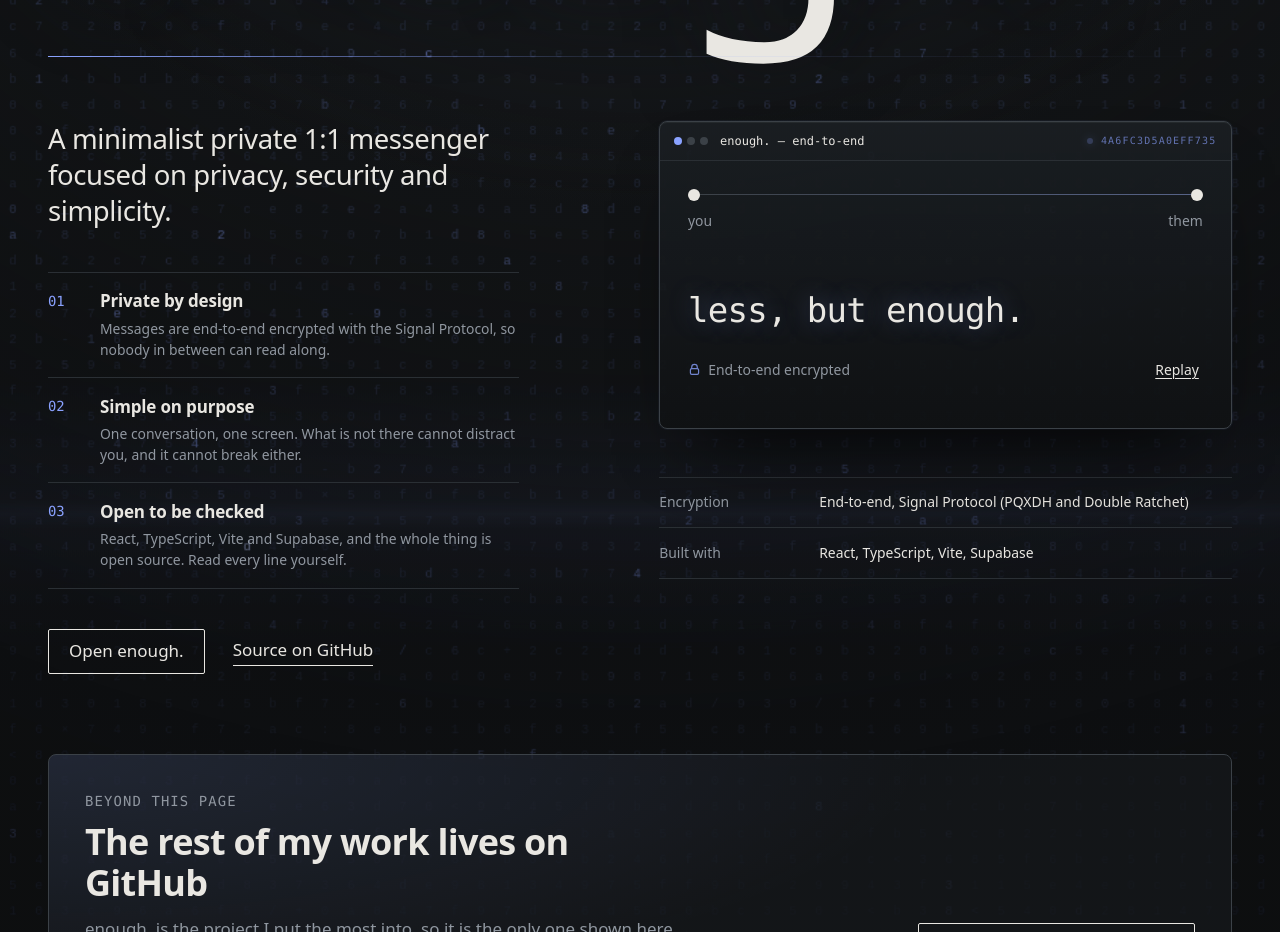
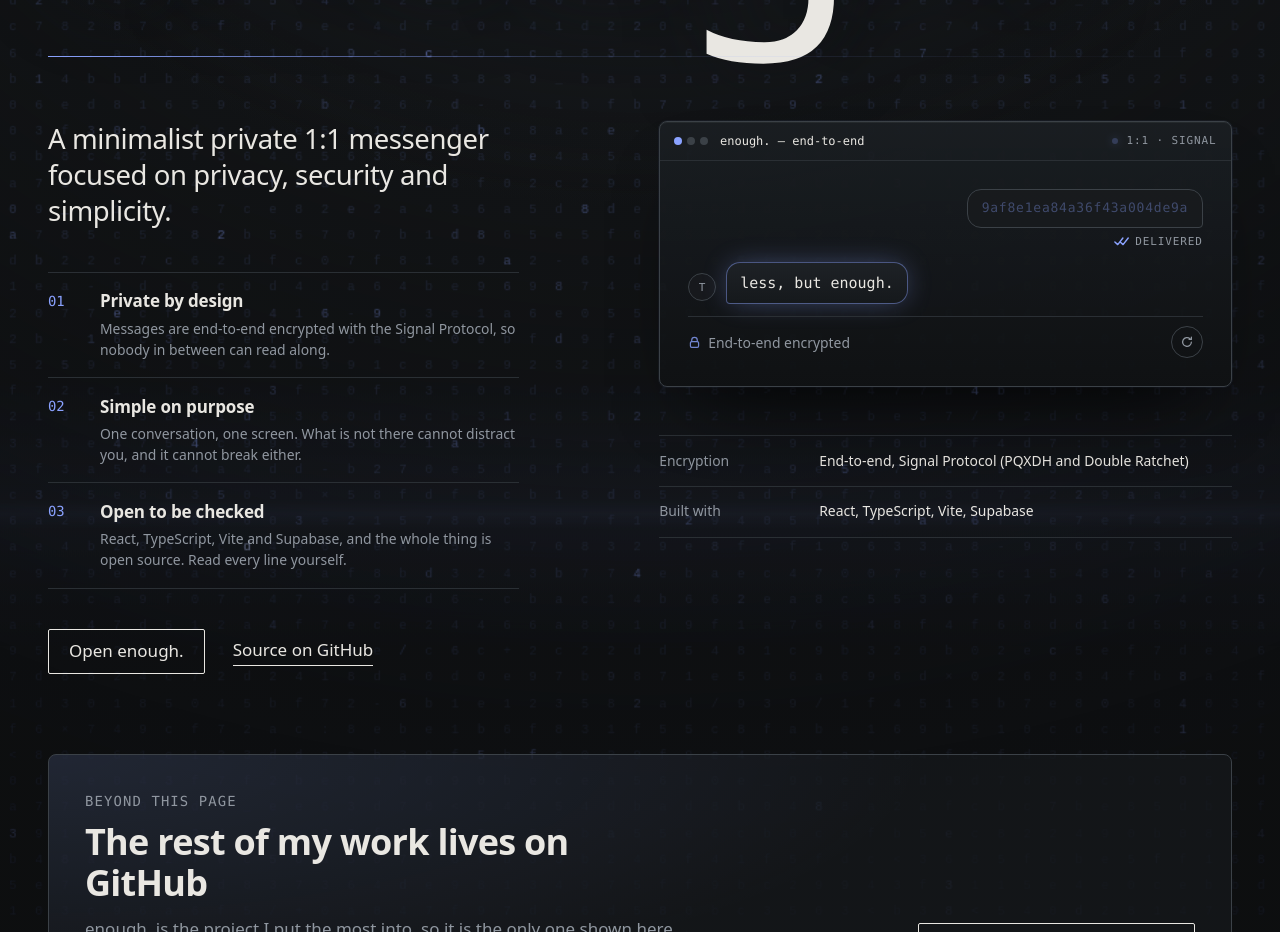
Before and after one commit to hpmine42/hpmine42.github.io, a Vue app: page / in a window 1280 px wide. Shown: the part 1280-2212 px from the top of the page. Built offline with nearby package versions, Linux system fonts and the light colour scheme.

Commit message:
Turn the enough. demo into an actual chat instead of a line with a Replay link
Co-authored-by: arena-agent <297053741+arena-agent@users.noreply.github.com>

```diff
--- a/src/components/EnoughThread.vue
+++ b/src/components/EnoughThread.vue
@@ -3,14 +3,16 @@ import { onBeforeUnmount, onMounted, ref } from 'vue'
 import { useReducedMotion } from '../composables/useReducedMotion'
 
 /*
-  The one idea behind enough.: a message travels between exactly two people
-  and is only readable at the end. A packet crosses the line as ciphertext,
-  then the text resolves character by character on arrival.
+  The one idea behind enough., shown as what it is: a chat between two people.
+  The message leaves as noise — the outgoing bubble carries ciphertext — and
+  only becomes readable in the bubble on the other side, character by
+  character, once it has arrived. Plays once when it scrolls into view; the
+  small round button replays it.
 */
 
 const PLAIN = 'less, but enough.'
 const GLYPHS = '0123456789abcdef'
-const TRAVEL_MS = 1500
+const TRAVEL_MS = 1200
 const DECRYPT_MS = 1100
 
 type Phase = 'idle' | 'sending' | 'decrypting' | 'done'
@@ -27,17 +29,29 @@ const reduced = useReducedMotion()
 const root = ref<HTMLElement | null>(null)
 const phase = ref<Phase>('idle')
 const shown = ref(scramble(PLAIN.length))
+const cipher = ref(scramble(24))
 
 let timer = 0
+let churn = 0
 let frame = 0
 let observer: IntersectionObserver | null = null
 
 function clearTimers(): void {
   window.clearTimeout(timer)
+  window.clearInterval(churn)
   cancelAnimationFrame(frame)
 }
 
+function startCipher(): void {
+  window.clearInterval(churn)
+  churn = window.setInterval(() => {
+    if (document.hidden) return
+    cipher.value = scramble(24)
+  }, 110)
+}
+
 function decrypt(): void {
+  window.clearInterval(churn)
   phase.value = 'decrypting'
   const start = performance.now()
   let lastPaint = 0
@@ -67,7 +81,9 @@ function run(): void {
   }
   phase.value = 'idle'
   shown.value = scramble(PLAIN.length)
-  // Two frames, so the packet snaps back to the start before it travels again.
+  cipher.value = scramble(24)
+  startCipher()
+  // Two frames, so the bubbles snap back to their starting state first.
   frame = requestAnimationFrame(() => {
     frame = requestAnimationFrame(() => {
       phase.value = 'sending'
@@ -83,6 +99,7 @@ onMounted(() => {
     ([entry]) => {
       if (!entry?.isIntersecting) return
       observer?.disconnect()
+      observer = null
       run()
     },
     { threshold: 0.6 },
@@ -98,23 +115,39 @@ onBeforeUnmount(() => {
 
 <template>
   <figure ref="root" class="thread" :data-phase="phase">
-    <div class="thread__track" aria-hidden="true">
-      <span class="thread__node" />
-      <span class="thread__line">
-        <span class="thread__fill" />
-        <span class="thread__packet" />
-      </span>
-      <span class="thread__node" />
+    <div class="thread__log">
+      <!-- Outgoing: the message as it leaves, nothing but noise. -->
+      <div class="thread__row thread__row--out">
+        <span class="thread__bubble thread__bubble--out" aria-hidden="true">
+          <span class="thread__cipher">{{ cipher }}</span>
+        </span>
+        <span class="thread__tag" aria-hidden="true">
+          <template v-if="phase === 'done'">
+            <svg class="thread__tick" viewBox="0 0 18 12" width="16" height="11" focusable="false">
+              <path
+                d="M1 6.5 4.2 9.5 10 2M7 6.5 10.2 9.5 16 2"
+                fill="none"
+                stroke="currentColor"
+                stroke-width="1.6"
+                stroke-linecap="round"
+                stroke-linejoin="round"
+              />
+            </svg>
+            delivered
+          </template>
+          <template v-else>encrypted</template>
+        </span>
+      </div>
+
+      <!-- Incoming: the same message, readable only once it has arrived. -->
+      <div class="thread__row thread__row--in">
+        <span class="thread__avatar" aria-hidden="true">T</span>
+        <span class="thread__bubble thread__bubble--in">
+          <span class="sr-only">{{ PLAIN }}</span>
+          <span aria-hidden="true">{{ shown }}</span>
+        </span>
+      </div>
     </div>
-    <div class="thread__names" aria-hidden="true">
-      <span>you</span>
-      <span>them</span>
-    </div>
-
-    <p class="thread__message">
-      <span class="sr-only">{{ PLAIN }}</span>
-      <span aria-hidden="true">{{ shown }}</span>
-    </p>
 
     <figcaption class="thread__caption">
       <span class="thread__status">
@@ -130,13 +163,19 @@ onBeforeUnmount(() => {
         </svg>
         End-to-end encrypted
       </span>
-      <button
-        class="thread__replay"
-        type="button"
-        :hidden="phase !== 'done' || reduced"
-        @click="run"
-      >
-        Replay<span class="sr-only"> the encryption animation</span>
+
+      <button class="thread__replay" type="button" :disabled="reduced" @click="run">
+        <svg viewBox="0 0 16 16" width="14" height="14" aria-hidden="true" focusable="false">
+          <path
+            d="M13 8a5 5 0 1 1-1.6-3.7M13 2.4V5h-2.6"
+            fill="none"
+            stroke="currentColor"
+            stroke-width="1.4"
+            stroke-linecap="round"
+            stroke-linejoin="round"
+          />
+        </svg>
+        <span class="sr-only">Replay the encryption animation</span>
       </button>
     </figcaption>
   </figure>
@@ -144,107 +183,136 @@ onBeforeUnmount(() => {
 
 <style scoped>
 .thread {
-  padding-bottom: 0.5rem;
+  display: grid;
+  gap: 0.75rem;
 }
 
-.thread__track {
-  display: flex;
-  align-items: center;
+.thread__log {
+  display: grid;
+  gap: 0.75rem;
 }
 
-.thread__node {
-  flex: none;
-  width: 0.75rem;
-  height: 0.75rem;
-  border-radius: 50%;
-  background: var(--fg);
+.thread__row {
+  display: flex;
+  align-items: flex-end;
+  gap: 0.6rem;
+  min-height: 2.6rem;
 }
 
-.thread__line {
-  position: relative;
-  flex: 1;
-  height: 1px;
-  background: var(--rule-strong);
+.thread__row--out {
+  flex-direction: column;
+  align-items: flex-end;
+  gap: 0.35rem;
 }
 
-/* The travelled part of the line lights up behind the packet. */
-.thread__fill {
-  position: absolute;
-  inset: 0 auto 0 0;
-  width: 0;
-  background: linear-gradient(90deg, transparent, var(--accent));
-  opacity: 0;
+.thread__bubble {
+  display: inline-flex;
+  align-items: baseline;
+  gap: 0.5rem;
+  max-width: 100%;
+  padding: 0.6rem 0.85rem;
+  border-radius: 14px;
+  font-family: var(--font-mono);
+  font-size: 0.9375rem;
+  line-height: 1.35;
+  overflow-wrap: anywhere;
 }
 
-.thread[data-phase='sending'] .thread__fill {
-  width: 100%;
-  opacity: 0.8;
+/* Outgoing: dim, monospace noise, nudged in from the right. */
+.thread__bubble--out {
+  border: 1px solid var(--rule-strong);
+  background: rgba(24, 27, 30, 0.75);
+  color: rgba(138, 162, 255, 0.6);
+  border-bottom-right-radius: 4px;
+  opacity: 0;
+  transform: translateX(0.6rem);
   transition:
-    width 1.5s var(--ease-in-out),
-    opacity 0.2s linear;
+    opacity 0.3s var(--ease-out),
+    transform 0.35s var(--ease-out),
+    color 0.4s linear;
 }
 
-.thread[data-phase='decrypting'] .thread__fill,
-.thread[data-phase='done'] .thread__fill {
-  width: 100%;
-  opacity: 0.35;
-  transition: opacity 0.5s linear;
+.thread[data-phase='sending'] .thread__bubble--out,
+.thread[data-phase='decrypting'] .thread__bubble--out,
+.thread[data-phase='done'] .thread__bubble--out {
+  opacity: 1;
+  transform: none;
 }
 
-.thread__packet {
-  position: absolute;
-  top: 50%;
-  left: 0;
-  width: 0.5rem;
-  height: 0.5rem;
-  margin-top: -0.25rem;
-  border-radius: 50%;
-  background: var(--accent);
-  opacity: 0;
-  box-shadow:
-    0 0 0.5rem rgba(138, 162, 255, 0.8),
-    0 0 1.5rem rgba(138, 162, 255, 0.45);
+.thread[data-phase='decrypting'] .thread__bubble--out,
+.thread[data-phase='done'] .thread__bubble--out {
+  color: rgba(138, 162, 255, 0.35);
 }
 
-.thread[data-phase='sending'] .thread__packet {
-  left: calc(100% - 0.5rem);
-  opacity: 1;
-  transition:
-    left 1.5s var(--ease-in-out),
-    opacity 0.15s linear;
+.thread__cipher {
+  font-size: 0.8125rem;
+  letter-spacing: 0.06em;
+  font-variant-numeric: tabular-nums;
 }
 
-.thread[data-phase='decrypting'] .thread__packet,
-.thread[data-phase='done'] .thread__packet {
-  left: calc(100% - 0.5rem);
-  opacity: 0;
-  transition: opacity 0.4s linear;
+.thread__tag {
+  display: inline-flex;
+  align-items: center;
+  gap: 0.3rem;
+  font-family: var(--font-mono);
+  font-size: 0.6875rem;
+  letter-spacing: 0.08em;
+  text-transform: uppercase;
+  color: var(--fg-muted);
+  white-space: nowrap;
 }
 
-.thread__names {
-  display: flex;
-  justify-content: space-between;
-  margin-top: 0.6rem;
-  font-size: var(--step--1);
+.thread__tag:empty {
+  display: none;
+}
+
+.thread__tick {
+  color: var(--accent);
+}
+
+/* Incoming: starts as noise, resolves into the sentence. */
+.thread__avatar {
+  flex: none;
+  display: grid;
+  place-items: center;
+  width: 1.75rem;
+  height: 1.75rem;
+  margin-bottom: 0.15rem;
+  border-radius: 50%;
+  border: 1px solid var(--rule-strong);
+  background: rgba(24, 27, 30, 0.85);
+  font-family: var(--font-mono);
+  font-size: 0.6875rem;
   color: var(--fg-muted);
 }
 
-.thread__message {
-  min-height: 1.4em;
-  margin-top: clamp(2rem, 5vw, 3.5rem);
-  font-family: var(--font-mono);
-  font-size: clamp(1.25rem, 0.9rem + 1.9vw, 2.125rem);
-  font-weight: 400;
-  line-height: 1.3;
-  letter-spacing: -0.02em;
-  overflow-wrap: anywhere;
+.thread__bubble--in {
+  min-height: 2.6rem;
+  border: 1px solid var(--rule);
+  background: linear-gradient(180deg, rgba(30, 34, 39, 0.95), rgba(22, 25, 28, 0.95));
   color: var(--fg-muted);
-  transition: color 0.4s linear;
+  border-bottom-left-radius: 4px;
+  transition:
+    color 0.45s linear,
+    border-color 0.45s linear,
+    box-shadow 0.45s linear;
 }
 
-.thread[data-phase='done'] .thread__message {
+.thread[data-phase='done'] .thread__bubble--in {
   color: var(--fg);
-  text-shadow: 0 0 1.5rem rgba(138, 162, 255, 0.35);
+  border-color: rgba(138, 162, 255, 0.45);
+  box-shadow: 0 0 1.75rem -0.35rem rgba(138, 162, 255, 0.45);
+}
+
+.thread__caption {
+  display: flex;
+  align-items: center;
+  justify-content: space-between;
+  gap: 1rem;
+  padding-top: 0.6rem;
+  border-top: 1px solid var(--rule);
+  font-size: var(--step--1);
+  color: var(--fg-muted);
 }
 
 .thread__status {
@@ -259,31 +327,38 @@ onBeforeUnmount(() => {
   opacity: 0.8;
 }
 
-.thread__caption {
-  display: flex;
-  align-items: center;
-  justify-content: space-between;
-  gap: 1rem;
-  min-height: 2.75rem;
-  margin-top: 0.75rem;
-  font-size: var(--step--1);
+/* Always there, just quiet while the animation runs — it never pops in. */
+.thread__replay {
+  display: inline-grid;
+  place-items: center;
+  width: 2rem;
+  height: 2rem;
+  padding: 0;
+  border: 1px solid var(--rule-strong);
+  border-radius: 50%;
+  background: none;
   color: var(--fg-muted);
+  cursor: pointer;
+  transition:
+    color 0.25s var(--ease-out),
+    border-color 0.25s var(--ease-out),
+    opacity 0.3s linear;
+  opacity: 0.45;
 }
 
-.thread__replay {
-  min-height: 2.75rem;
-  padding: 0 0.25rem;
-  border: 0;
-  background: none;
-  color: var(--fg);
-  font-size: inherit;
-  cursor: pointer;
-  text-decoration: underline;
-  text-underline-offset: 0.25em;
-  text-decoration-thickness: 1px;
+.thread[data-phase='done'] .thread__replay {
+  opacity: 1;
 }
 
-.thread__replay[hidden] {
-  display: none;
+.thread__replay:hover,
+.thread__replay:focus-visible {
+  color: var(--fg);
+  border-color: var(--accent);
+  opacity: 1;
+}
+
+.thread__replay:disabled {
+  cursor: default;
+  opacity: 0.2;
 }
 </style>
--- a/src/components/ProjectEnough.vue
+++ b/src/components/ProjectEnough.vue
@@ -22,15 +22,6 @@ useScrollProgressVar(
   computed(() => !reduced.value),
 )
 
-/* A short cipher string in the window chrome, changing on its own. */
-const HEX = '0123456789abcdef'
-function randomHex(length: number): string {
-  let out = ''
-  for (let i = 0; i < length; i += 1) out += HEX.charAt(Math.floor(Math.random() * HEX.length))
-  return out
-}
-const cipher = ref(randomHex(16))
-let ticker = 0
 let observer: IntersectionObserver | null = null
 
 onMounted(() => {
@@ -49,16 +40,10 @@ onMounted(() => {
     )
     observer.observe(element)
   }
-
-  ticker = window.setInterval(() => {
-    if (document.hidden || reduced.value) return
-    cipher.value = randomHex(16)
-  }, 900)
 })
 
 onBeforeUnmount(() => {
   observer?.disconnect()
-  window.clearInterval(ticker)
 })
 
 /* The demo window leans a little toward the pointer and carries a moving
@@ -153,7 +138,7 @@ function resetPanel(): void {
               <span class="enough__chrome-title">enough. — end-to-end</span>
               <span class="enough__chrome-meta">
                 <span class="enough__chrome-signal" />
-                <span class="enough__cipher">{{ cipher }}</span>
+                1:1 · signal
               </span>
             </div>
             <div class="enough__panel-body">
@@ -536,20 +521,6 @@ function resetPanel(): void {
   }
 }
 
-/* The cipher is decorative; hide its changing noise from small screens. */
-.enough__cipher {
-  font-size: 0.625rem;
-  letter-spacing: 0.12em;
-  color: rgba(138, 162, 255, 0.65);
-  font-variant-numeric: tabular-nums;
-}
-
-@media (max-width: 30rem) {
-  .enough__cipher {
-    display: none;
-  }
-}
-
 .enough__panel-body {
   padding: clamp(1.1rem, 3vw, 1.75rem);
 }
```
